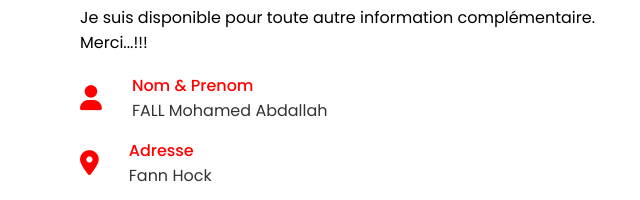
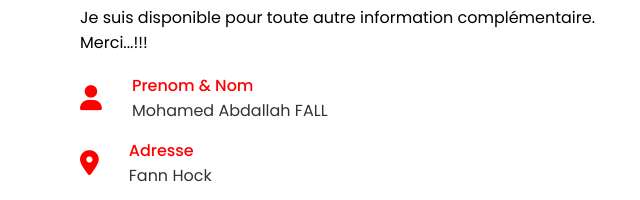
Before and after one commit to AbdallahMaf/MAFConcept, a website: page index.html in a window 1280 px wide. Shown: the part 4262-4462 px from the top of the page, 0-640 px from the left. Drawn offline with nearby package versions, Linux system fonts and the light colour scheme.

Commit message:
NameContact

```diff
--- a/index.html
+++ b/index.html
@@ -433,8 +433,8 @@
                         <div class="row">
                             <i class="fas fa-user"></i>
                             <div class="info">
-                                <div class="head">Nom & Prenom</div>
-                                <div class="sub-title">FALL Mohamed Abdallah</div>
+                                <div class="head">Prenom & Nom</div>
+                                <div class="sub-title">Mohamed Abdallah FALL</div>
                             </div>
                         </div>
 
```
